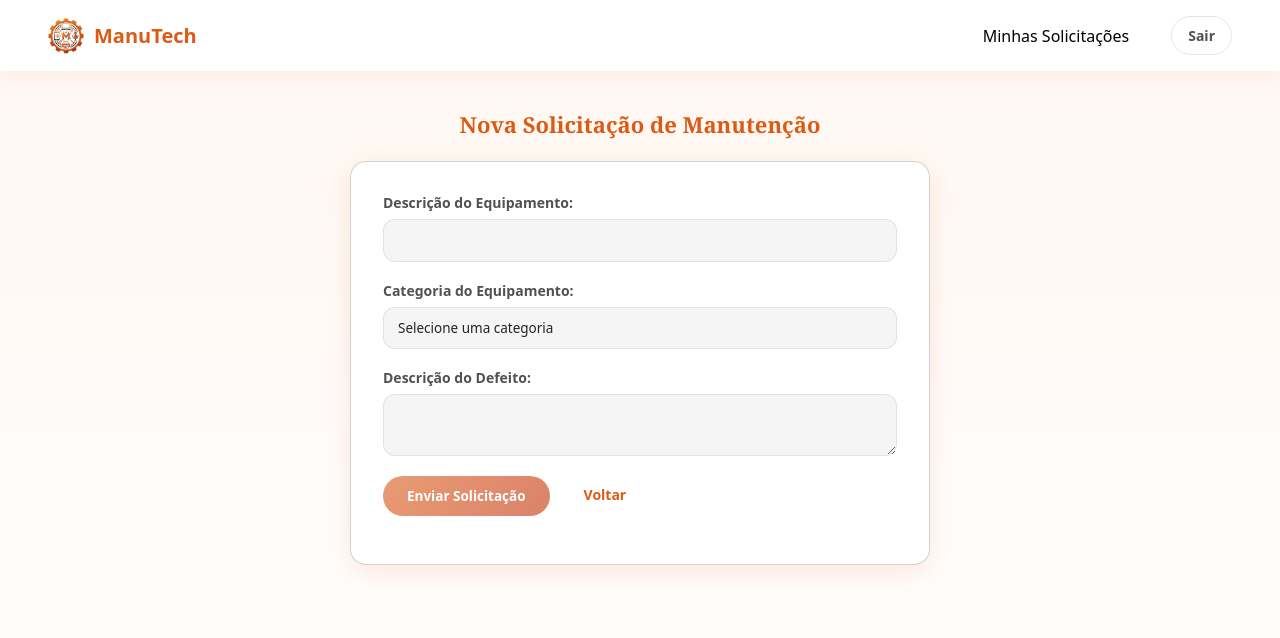
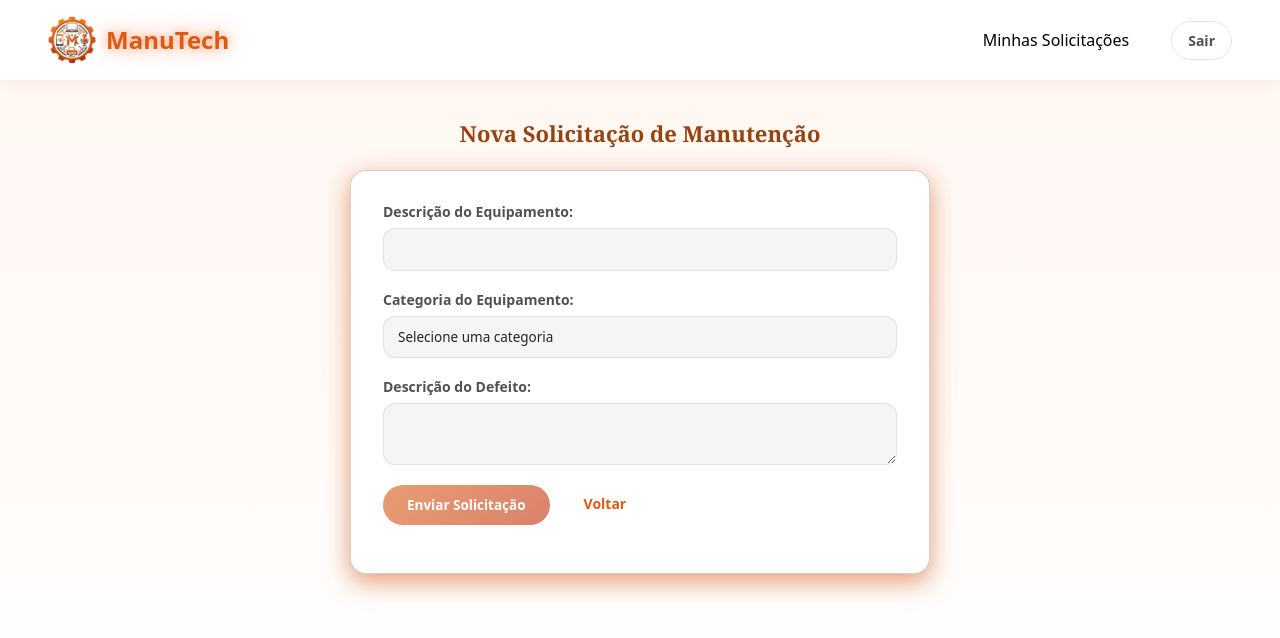
Before and after one commit to Luigi2507/Trabalho_WEB2, an Angular app: page /solicitacaoCliente/nova in a window 1280 px wide. Shown: the top 638 px of the page. Built offline with nearby package versions, Linux system fonts and the light colour scheme.

Commit message:
alteracoes css cliente

```diff
--- a/src/app/solicitacaoCliente/cliente-inserir-solicitacao/cliente-inserir-solicitacao.component.css
+++ b/src/app/solicitacaoCliente/cliente-inserir-solicitacao/cliente-inserir-solicitacao.component.css
@@ -27,15 +27,16 @@
 }
 
 .logo-icone {
-  width: 36px;
-  height: 36px;
+  width: 48px;
+  height: 48px;
   object-fit: contain;
 }
 
 .logo-texto {
-  font-size: 20px;
+  font-size: 24px;
   font-weight: 800;
   color: #db5b16;
+  text-shadow: 0 0 10px rgba(255, 106, 26, 0.553), 0 0 24px rgba(255, 89, 0, 0.35);
 }
 
 /*ITENS MENU*/
@@ -102,7 +103,7 @@
   font-size: 22px;
   font-family: Georgia, 'Times New Roman', Times, serif;
   font-weight: 800;
-  color: #db5b16;
+  color: #97430e;
   text-align: center;
   margin-bottom: 24px;
 }
@@ -111,7 +112,7 @@
   background: #fff;
   border-radius: 16px;
   padding: 30px 32px;
-  box-shadow: 0 8px 24px rgba(219, 91, 22, 0.12);
+  box-shadow: 0 8px 24px rgba(209, 80, 11, 0.556);
 }
 
 .form-group {
--- a/src/app/solicitacaoCliente/cliente-inserir-solicitacao/cliente-inserir-solicitacao.component.html
+++ b/src/app/solicitacaoCliente/cliente-inserir-solicitacao/cliente-inserir-solicitacao.component.html
@@ -44,7 +44,7 @@
           <option value="NOTEBOOK">Notebook</option>
           <option value="IMPRESSORA">Impressora</option>
           <option value="DESKTOP">Desktop</option>
-          <option value="MICROFONE">Microfrone</option>
+          <option value="MICROFONE">Microfone</option>
         </select>
 
         @if (categoria.errors && (categoria.dirty || categoria.touched)) {
--- a/src/app/solicitacaoCliente/cliente-listar-solicitacao/cliente-listar-solicitacao.component.css
+++ b/src/app/solicitacaoCliente/cliente-listar-solicitacao/cliente-listar-solicitacao.component.css
@@ -27,15 +27,16 @@
 }
 
 .logo-icone {
-  width: 36px;
-  height: 36px;
+  width: 48px;
+  height: 48px;
   object-fit: contain;
 }
 
 .logo-texto {
-  font-size: 20px;
+  font-size: 24px;
   font-weight: 800;
   color: #db5b16;
+  text-shadow: 0 0 10px rgba(255, 106, 26, 0.553), 0 0 24px rgba(255, 89, 0, 0.35);
 }
 
 /*ITENS MENU*/
@@ -147,7 +148,7 @@
   padding: 8px 16px;
   font-size: 0.95rem;
   font-weight: 500;
-  color: #666;
+  color: #666666;
   border-radius: 6px;
   cursor: pointer;
   transition: all 0.2s ease;
@@ -155,7 +156,7 @@
 
 .abas-filtro button:hover {
   background-color: #f5f3f0;
-  color: #333;
+  color: #e77e0d;
 }
 
 .abas-filtro button.ativa {
@@ -179,13 +180,13 @@
   display: flex;
   flex-direction: column;
   justify-content: space-between;
-  box-shadow: 0 4px 6px -1px rgba(0, 0, 0, 0.05);
+  box-shadow: 0 4px 6px -1px rgba(205, 120, 24, 0.05);
   transition: transform 0.2s ease, box-shadow 0.2s ease;
 }
 
 .card-solicitacao:hover {
   transform: translateY(-3px);
-  box-shadow: 0 10px 15px -3px rgba(0, 0, 0, 0.1);
+  box-shadow: 0 10px 15px -3px rgba(225, 121, 24, 0.465);
 }
 
 .card-cabecalho {
@@ -197,7 +198,7 @@
 
 .card-data {
   font-size: 0.85rem;
-  color: #64748b;
+  color: #64748bce;
   font-weight: 500;
 }
 
--- a/src/app/solicitacaoCliente/cliente-listar-solicitacao/cliente-listar-solicitacao.component.html
+++ b/src/app/solicitacaoCliente/cliente-listar-solicitacao/cliente-listar-solicitacao.component.html
@@ -6,7 +6,6 @@
 
   <nav class="menu">
     <a [routerLink]="['/solicitacaoCliente/listar']" class="menu-item">Minhas Solicitações</a>
-    <a [routerLink]="['/solicitacaoCliente/nova']" class="menu-item">Nova Solicitação</a>
   </nav>
 
   <a [routerLink]="['/home']" class="botao-sair" (click)="sair($event)">Sair</a>
--- a/src/app/solicitacaoCliente/cliente-visualizar-solicitacao/cliente-visualizar-solicitacao.component.css
+++ b/src/app/solicitacaoCliente/cliente-visualizar-solicitacao/cliente-visualizar-solicitacao.component.css
@@ -27,15 +27,16 @@
 }
 
 .logo-icone {
-  width: 36px;
-  height: 36px;
+  width: 48px;
+  height: 48px;
   object-fit: contain;
 }
 
 .logo-texto {
-  font-size: 20px;
+  font-size: 24px;
   font-weight: 800;
   color: #db5b16;
+  text-shadow: 0 0 10px rgba(255, 106, 26, 0.553), 0 0 24px rgba(255, 89, 0, 0.35);
 }
 
 /*ITENS MENU*/
@@ -103,7 +104,7 @@
   text-align: center;
   font-size: 22px;
   font-weight: 800;
-  color: #1a1a1a;
+  color: #7d480c;
   margin-bottom: 20px;
 }
 
@@ -111,7 +112,7 @@
   background: #fff;
   border-radius: 16px;
   padding: 30px 32px;
-  box-shadow: 0 8px 24px rgba(219, 91, 22, 0.12);
+  box-shadow: 0 8px 24px rgba(219, 91, 22, 0.522);
 }
 
 .linha-dupla {
```
